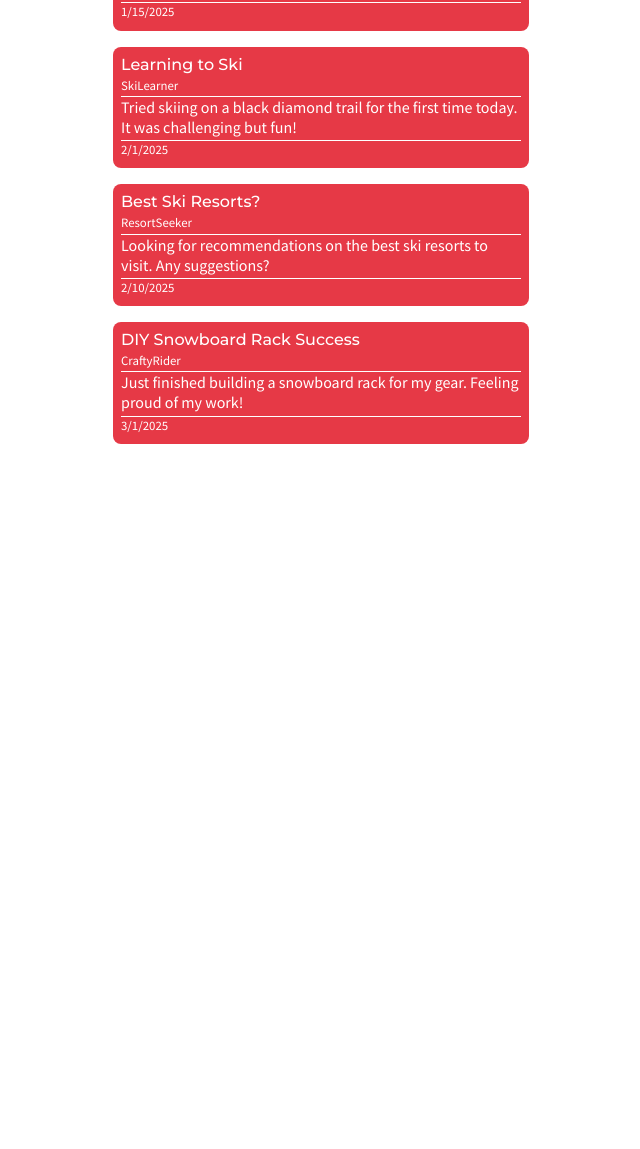
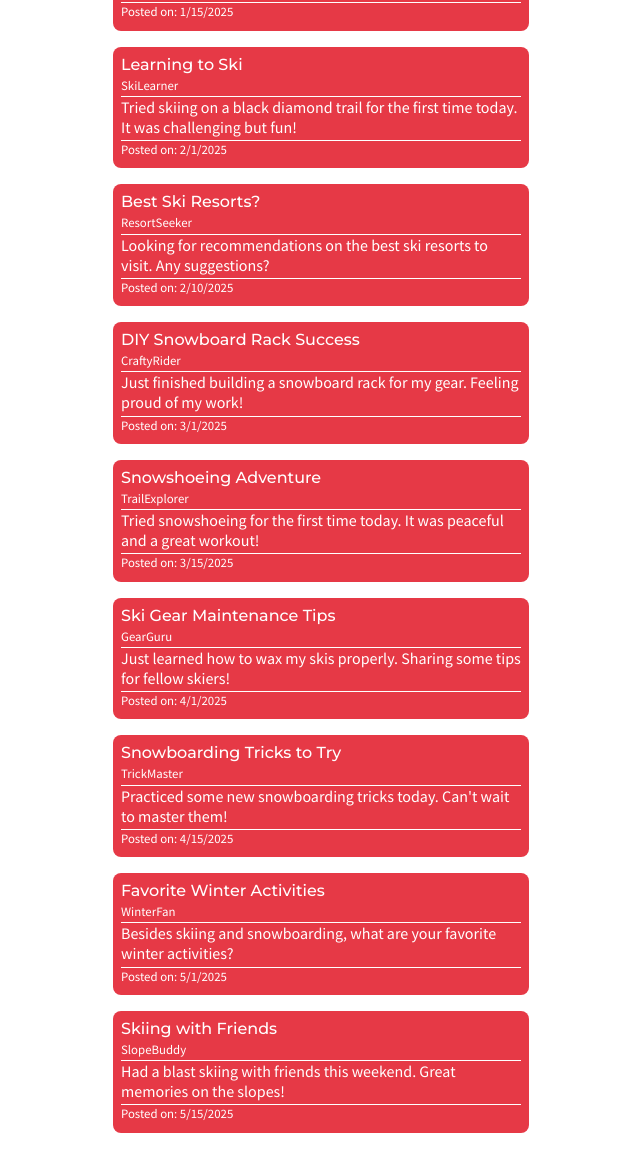
Before and after one commit to mbellino5252/pm-docs-, a plain HTML site: page index.html in a window 1280 px wide. Shown: the part 327-1476 px from the top of the page, without its empty margins (319-959 px from the left). Before the commit the page ends 800 px from the top, so only its background shows below. Drawn offline with Linux system fonts and the light colour scheme.

Commit message:
finalize demo version

```diff
--- a/account.html
+++ b/account.html
@@ -0,0 +1,25 @@
+<!DOCTYPE html>
+<html lang="en">
+	<head>
+		<meta charset="UTF-8" />
+		<meta name="viewport" content="width=device-width, initial-scale=1.0" />
+		<title>SkiBuddy - Feed</title>
+        <link href="https://fonts.googleapis.com/css2?family=Bebas+Neue&family=Montserrat:wght@500&family=Source+Sans+Pro&display=swap" rel="stylesheet">
+		<link rel="stylesheet" href="assets/css/main.css" />
+	</head>
+	<body>
+		<div class="header">
+            <a href="index.html" class="logotype">SkiBuddy</a>
+            <div class="navbar">
+                <a href="trips.html" class="navbutton">Trips</a>
+                <a href="gear.html" class="navbutton">Gear</a>
+                <a href="resorts.html" class="navbutton">Resorts</a>
+                <a href="account.html" class="navbutton" id="selectednav">Account</a>
+            </div>
+        </div>
+		<div class="main">
+        </div>
+
+        <script></script>
+	</body>
+</html>
--- a/assets/css/main.css
+++ b/assets/css/main.css
@@ -41,6 +41,9 @@ body {
 	text-decoration: none;
     font-size: 1.1rem;
 }
+#selectednav{
+    border-bottom: white 2px solid;
+}
 
 .main {
     background-color: white;
--- a/assets/data/posts.json
+++ b/assets/data/posts.json
@@ -38,5 +38,45 @@
         "contentbody": "Just finished building a snowboard rack for my gear. Feeling proud of my work!",
         "contentdate": "2025-03-01",
         "contentauthor": "CraftyRider"
+    },
+    {
+        "id": 6,
+        "contenttype": "post",
+        "contenttitle": "Snowshoeing Adventure",
+        "contentbody": "Tried snowshoeing for the first time today. It was peaceful and a great workout!",
+        "contentdate": "2025-03-15",
+        "contentauthor": "TrailExplorer"
+    },
+    {
+        "id": 7,
+        "contenttype": "post",
+        "contenttitle": "Ski Gear Maintenance Tips",
+        "contentbody": "Just learned how to wax my skis properly. Sharing some tips for fellow skiers!",
+        "contentdate": "2025-04-01",
+        "contentauthor": "GearGuru"
+    },
+    {
+        "id": 8,
+        "contenttype": "post",
+        "contenttitle": "Snowboarding Tricks to Try",
+        "contentbody": "Practiced some new snowboarding tricks today. Can't wait to master them!",
+        "contentdate": "2025-04-15",
+        "contentauthor": "TrickMaster"
+    },
+    {
+        "id": 9,
+        "contenttype": "post",
+        "contenttitle": "Favorite Winter Activities",
+        "contentbody": "Besides skiing and snowboarding, what are your favorite winter activities?",
+        "contentdate": "2025-05-01",
+        "contentauthor": "WinterFan"
+    },
+    {
+        "id": 10,
+        "contenttype": "post",
+        "contenttitle": "Skiing with Friends",
+        "contentbody": "Had a blast skiing with friends this weekend. Great memories on the slopes!",
+        "contentdate": "2025-05-15",
+        "contentauthor": "SlopeBuddy"
     }
 ]
--- a/assets/scripts/posts.js
+++ b/assets/scripts/posts.js
@@ -19,7 +19,7 @@ document.addEventListener("DOMContentLoaded", () => {
                         <div class="contenttitle">${post.contenttitle}</div>
                         <div class="contentauthor">${post.contentauthor}</div>
                         <div class="contentbody">${post.contentbody}</div>
-                        <div class="contentdate">${new Date(post.contentdate).toLocaleDateString()}</div>
+                        <div class="contentdate">Posted on: ${new Date(post.contentdate).toLocaleDateString()}</div>
 
                 `
 
--- a/assets/scripts/trips.js
+++ b/assets/scripts/trips.js
@@ -17,7 +17,7 @@ document.addEventListener("DOMContentLoaded", () => {
 				postElement.innerHTML = `
                     <div class="contentbox">
                         <div class="contenttitle">${post.contenttitle}</div>
-                        <div class="contentauthor">Posted by: ${
+                        <div class="contentauthor">${
 							post.contentauthor
 						}</div>
                         <div class="contentbody">${post.contentbody}</div>
```
Also changed, not shown: gear.html (+25 -0 lines), resorts.html (+25 -0 lines), trips.html (+1 -1 lines).
